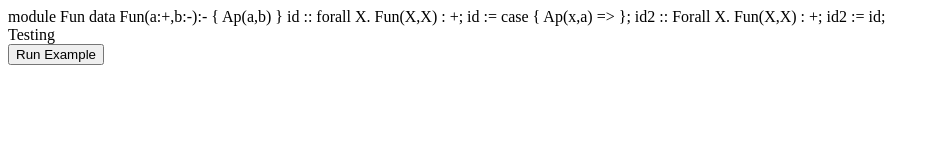
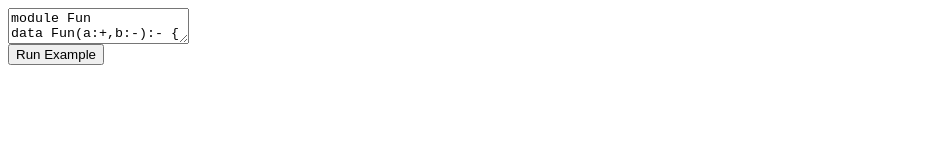
Before and after one commit to MarcoTz/One-Sided-Sequent-Calculus, a plain HTML site: page web-app/index.html in a window 1280 px wide. Shown: the whole page, without its empty margins (0-940 px from the left). Drawn offline with Linux system fonts and the light colour scheme.

Commit message:
small fixes in web app

```diff
--- a/web-app/index.html
+++ b/web-app/index.html
@@ -1,27 +1,23 @@
 <html>
   <head>
-    <script src="all.js"></script>
     <script>
       function runEx(){
-        contents = document.getElementById("example").innerHtml
+        contents = document.getElementById("example").value
+        console.log(contents)
         globalCompiler(contents)
       }
+
+      function setExample() {
+        document.getElementById("example").value = "module Fun\ndata Fun(a:+,b:-):- { \nAp(a,b)\n}\n\nid :: forall X. Fun(X,X) : +;\nid := case { Ap(x,a) => <x | + | a> };\n\nid2 :: Forall X. Fun(X,X) : +;\nid2 := id;"
+      }
+
     </script>
   </head>
-  <body>
-    <div id="example">
-       module Fun
-       data Fun(a:+,b:-):- {
-         Ap(a,b)
-       }
-       id :: forall X. Fun(X,X) : +;
-       id := case { Ap(x,a) => <x | + | a> };
-
-       id2 :: Forall X. Fun(X,X) : +;
-       id2 := id;
-    </div>
-    Testing
+  <body onLoad = "setExample()">
+    <textarea id="example">
+    </textarea>
     <div id="evaluation"></div>
     <button id="runButton" onClick="runEx()" >Run Example </button>
   </body>
+  <script src="all.js" defer></script>
 </html>
```
